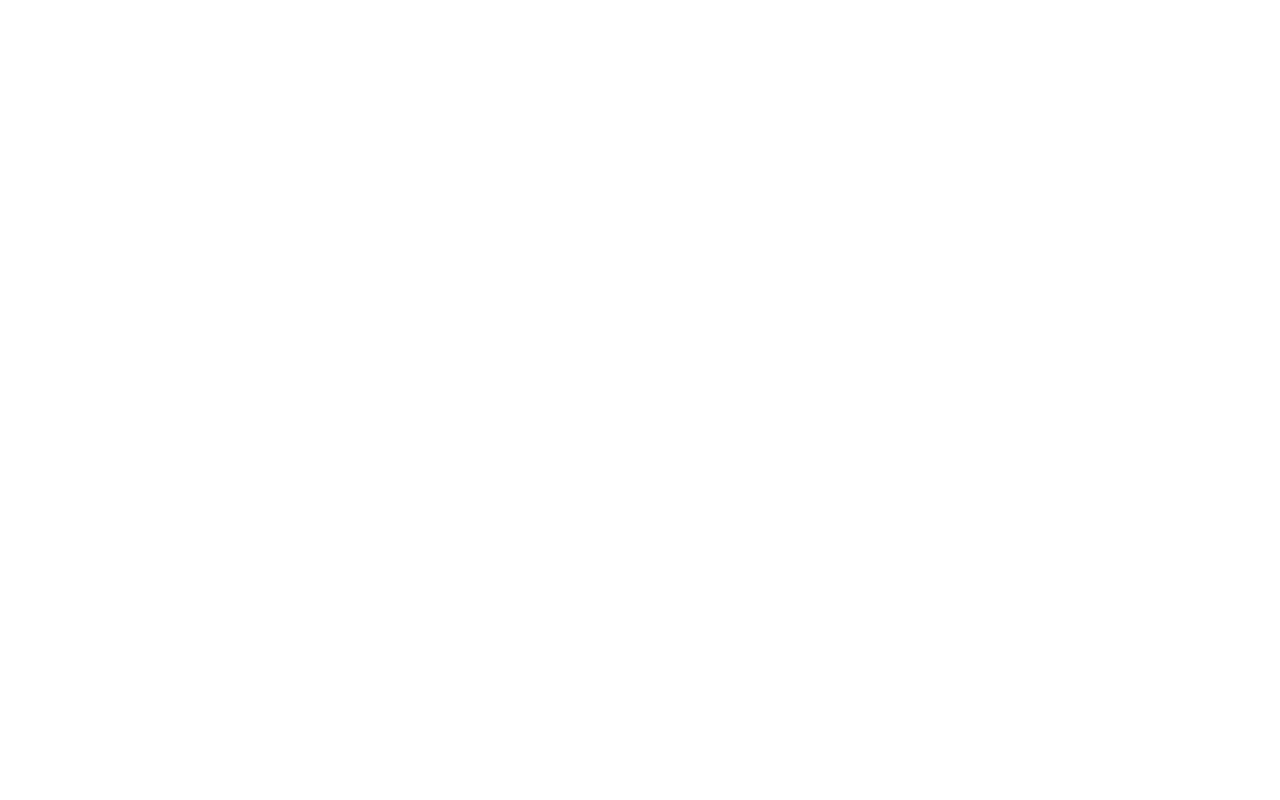
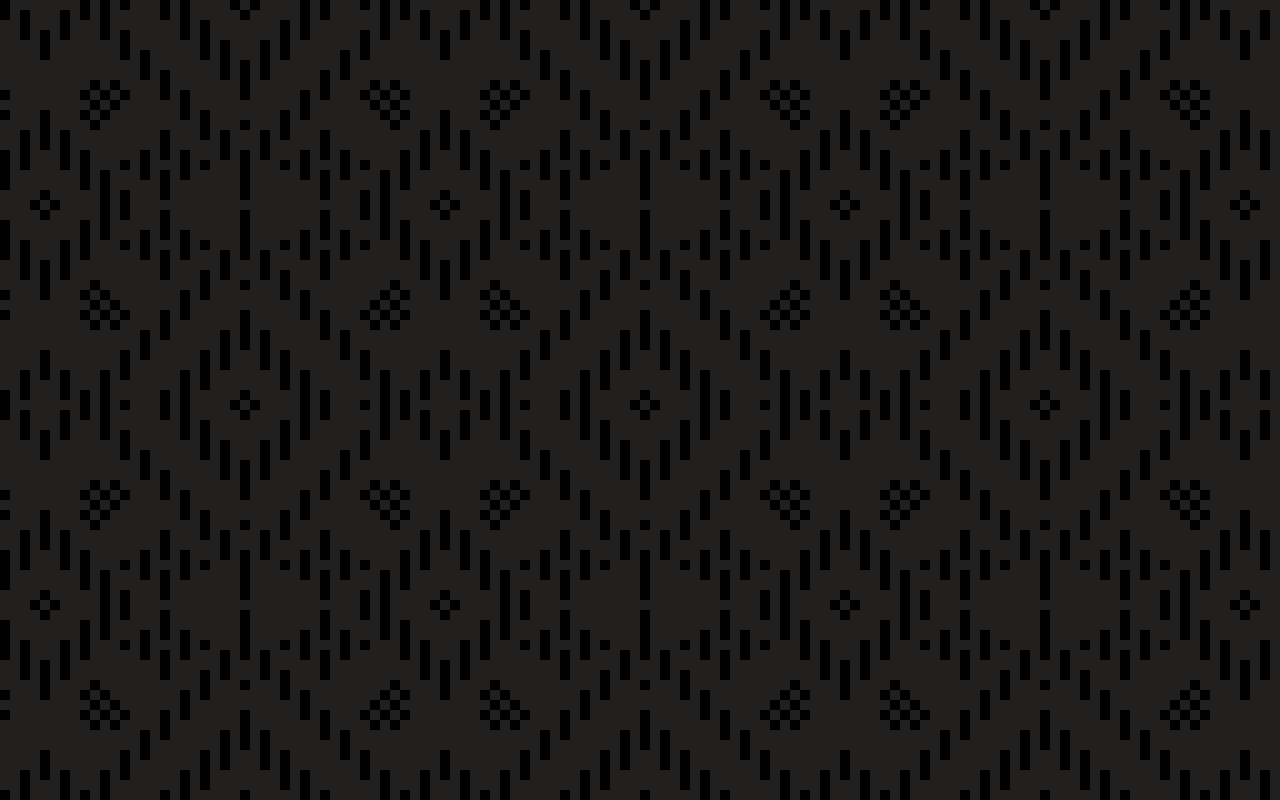
Before and after one commit to kanegovaert/yourworldofnotes.github.io, a plain HTML site: page index.html in a window 1280 px wide. Drawn offline with Linux system fonts and the light colour scheme.

Commit message:
Provided stylesheet link in HTML file
I always forget to do it :')

```diff
--- a/index.html
+++ b/index.html
@@ -3,6 +3,7 @@
 <head>
     <meta charset="UTF-8">
     <title>YourWorldOfNotes</title>
+    <link rel="stylesheet" href="notes.css">
 </head>
 <body>
 
```
